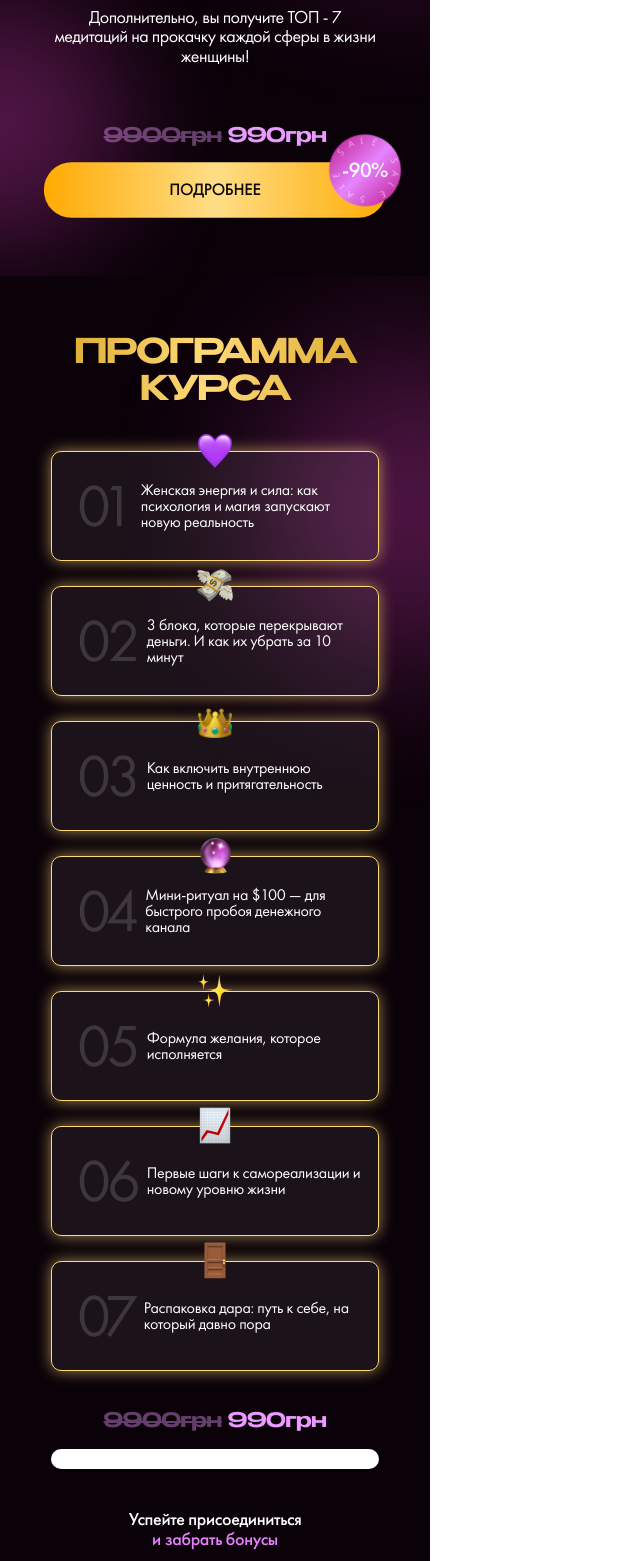
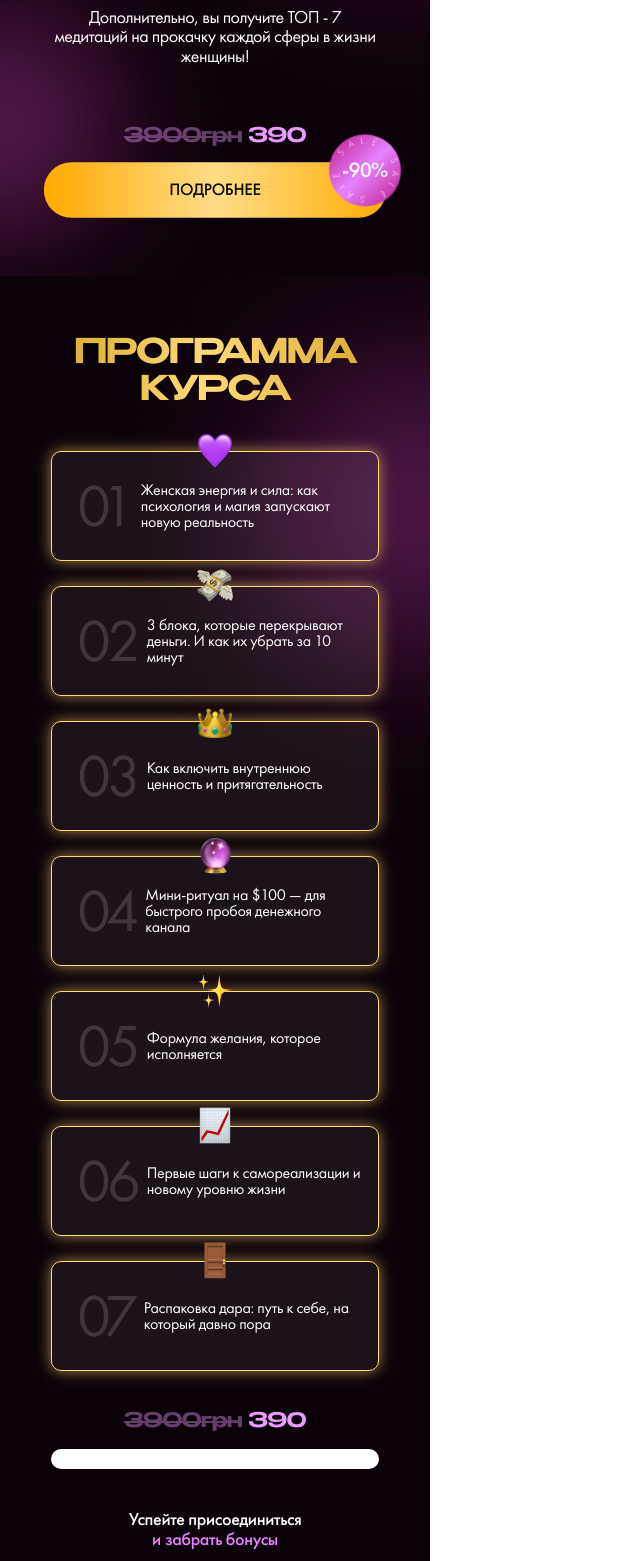
Before and after one commit to RomanIsaiev/work-website-90, a website built with Vite: page index.html in a window 1280 px wide. Shown: the part 4200-5761 px from the top of the page, without its empty margins (0-640 px from the left). Built offline with nearby package versions, Linux system fonts and the light colour scheme; a script that the page names is missing.

Commit message:
upd price

```diff
--- a/index.html
+++ b/index.html
@@ -1,4 +1,4 @@
-<!DOCTYPE html>
+<!doctype html>
 <html lang="en">
   <head>
     <meta charset="UTF-8" />
@@ -357,7 +357,7 @@
             Дополнительно, вы получите ТОП - 7 медитаций на прокачку каждой
             сферы в жизни женщины!
           </p>
-          <p class="price"><span>9900грн</span> 990грн</p>
+          <p class="price"><span>3900грн</span> 390</p>
           <a class="btn-link-container" href="#buy">
             <p class="btn-link">Подробнее</p>
             <div class="btn-star-container">
@@ -534,7 +534,7 @@
               </p>
             </li>
           </ul>
-          <p class="price"><span>9900грн</span> 990грн</p>
+          <p class="price"><span>3900грн</span> 390</p>
           <div class="widget" id="kwiga-widget-1738761375000"></div>
           <!-- <a class="btn-link-container" href="buy">
             <p class="btn-link">Присоединиться</p>
@@ -811,7 +811,7 @@
               </ul>
             </li> -->
           </ul>
-          <p class="price"><span>9900грн</span> 990грн</p>
+          <p class="price"><span>3900грн</span> 390</p>
 
           <a class="btn-link-container" href="#buy">
             <p class="btn-link">Подробнее</p>
```
